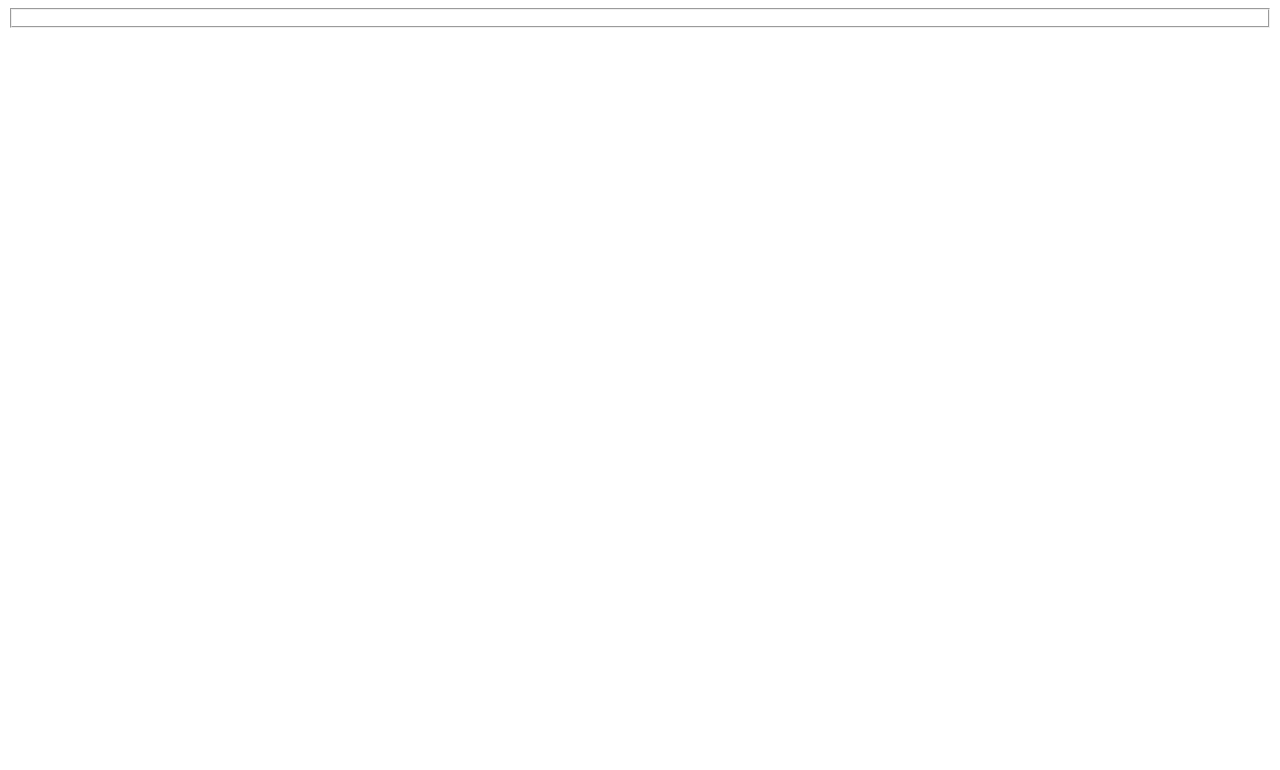
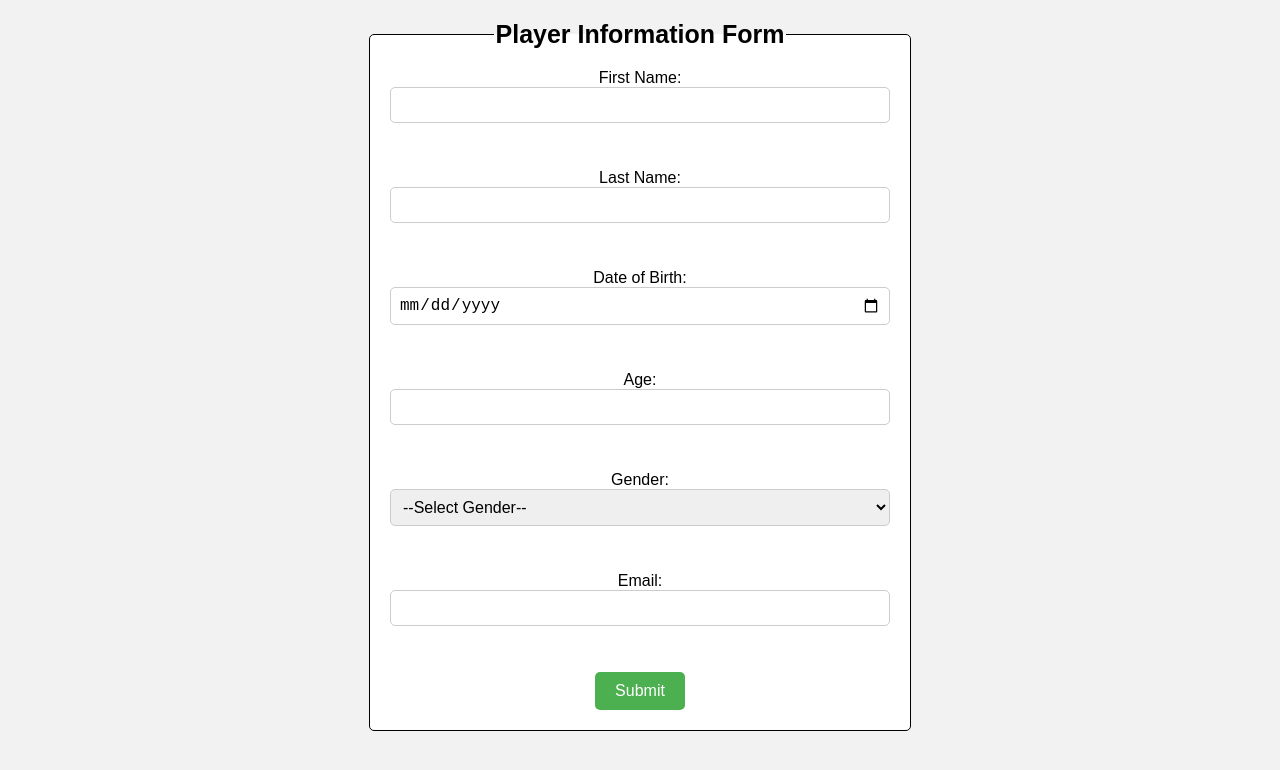
Before and after one commit to JPoverload/scramble-game, a plain HTML site: page index.html in a window 1280 px wide. Drawn offline with Linux system fonts and the light colour scheme.

Commit message:
Update index.html

```diff
--- a/index.html
+++ b/index.html
@@ -4,17 +4,124 @@
   <title>Scramble Game</title>
   <meta charset="UTF-8">
 	<meta name="viewport" content="width=device-width, initial-scale=1.0">
+
+	<style>
+    body {
+        font-family: Arial, sans-serif;
+        background-color: #f2f2f2;
+    }
+
+    h1 {
+        text-align: center;
+        color: #333;
+    }
+
+    fieldset {
+        border: 1px solid;
+        padding: 20px;
+        margin: 20px auto;
+        max-width: 500px;
+        background-color: #fff;
+        border-radius: 5px;
+    }
+
+    legend {
+        font-size: 25px;
+        font-weight: bold;
+        text-align: center;
+    }
+
+    label {
+        display: block;
+        margin-bottom: 5px;
+        color: #555;
+    }
+
+    input[type="text"],
+    input[type="email"],
+    input[type="number"],
+    select {
+        display: block;/*displays elements as a block one and starts in a new line*/
+        width: 100%;
+        padding: 8px;
+        margin-bottom: 10px;
+        border-radius: 5px;
+        border: 1px solid #ccc;
+        box-sizing: border-box;
+        font-size: 16px;
+    }
+
+    input[type="date"] {
+        display: block;
+        width: 100%;
+        padding: 8px;
+        margin-bottom: 10px;
+        border-radius: 5px;
+        border: 1px solid #ccc;
+        box-sizing: border-box;
+        font-size: 16px;
+        background-color: #fff;
+    }
+
+    input[type="submit"] {
+        display: inline-block;
+        background-color: #4CAF50;
+        color: #fff;
+        padding: 10px 20px;
+        border: none;
+        border-radius: 5px;
+        cursor: pointer;
+        font-size: 16px;
+    }
+
+    input[type="submit"]:hover {
+        background-color: #3e8e41;
+    }
+</style>
 </head>
-
+  <div style="text-align: center;">
   <form>
     <fieldset>
+        <legend>Player Information Form</legend>
+      <form>
+		<lable>First Name:</lable>
+		<input type="text" id="first_name" name="first_name" required minlength="3"></br></br>
 
+		<lable>Last Name:</lable>
+		<input type="text" id="last_name" name="last_name" required minlength="3"></br></br>
+
+		<lable>Date of Birth:</lable>
+		<input type="date" id="dob" name="dob" required></br></br>
+
+		<lable>Age:</lable>
+		<input type="number" id="age" name="age" readonly></br></br>
+
+		<lable>Gender:</lable>
+		<select id="gender" name="gender" required>
+			<option value="">--Select Gender--</option>
+			<option value="male">Male</option>
+			<option value="female">Female</option>
+		</select></br></br>
+
+		<lable>Email:</lable>
+		<input type="email" id="email" name="email" required pattern="^[a-zA-Z0-9._%+-]+@gmail\.com$" title="Enter a valid Gmail address"/></br></br>
+
+		<input type="submit" value="Submit"/>
+	</form>
+	<script>
+		//Calculate age from Date of Birth
+		document.getElementById("dob").addEventListener("change", function()
+		{
+			let dob = new Date(this.value);
+			let today = new Date();
+			let age = today.getFullYear() - dob.getFullYear();
+			if (today.getMonth() < dob.getMonth() || (today.getMonth() == dob.getMonth() && today.getDate() < dob.getDate()))
+			{
+				age--;
+			}
+			document.getElementById("age").value = age;
+		});
+	</script>
     </fieldset>
   </form>
-
-
-
-
-
-
 </html>
```
